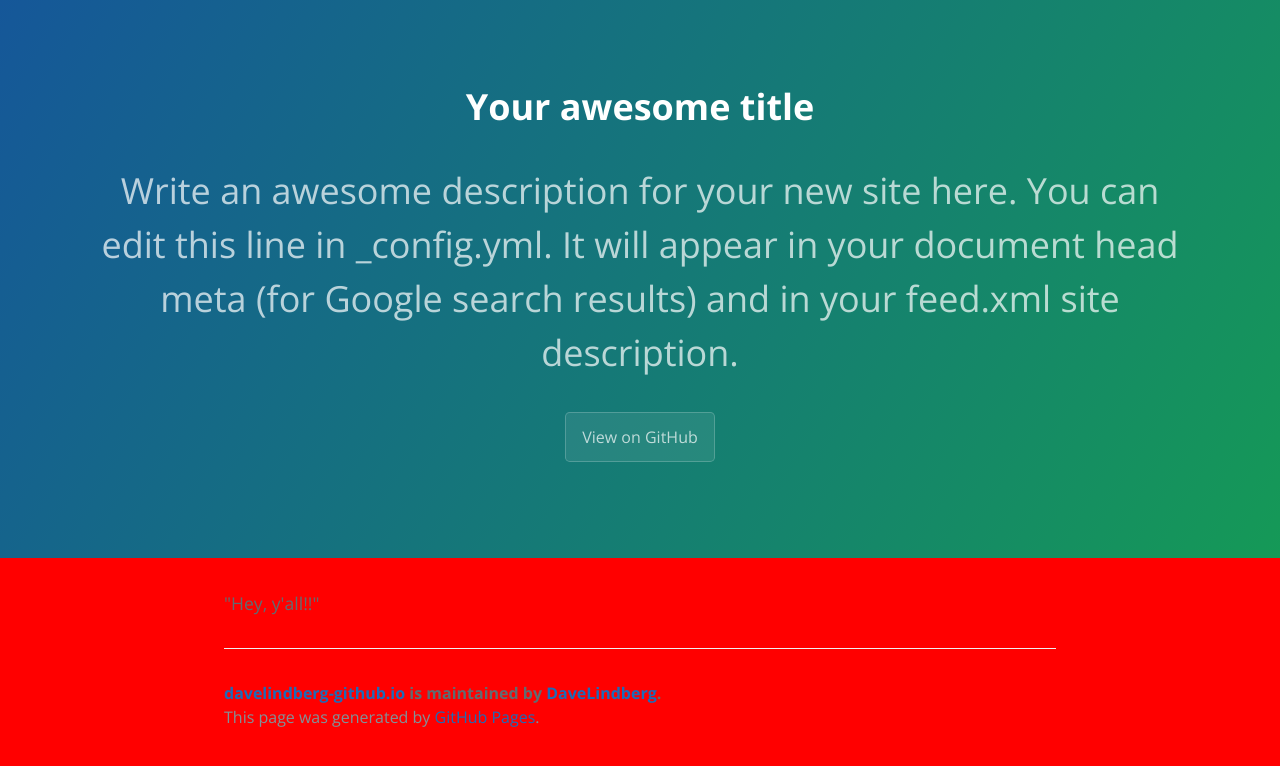
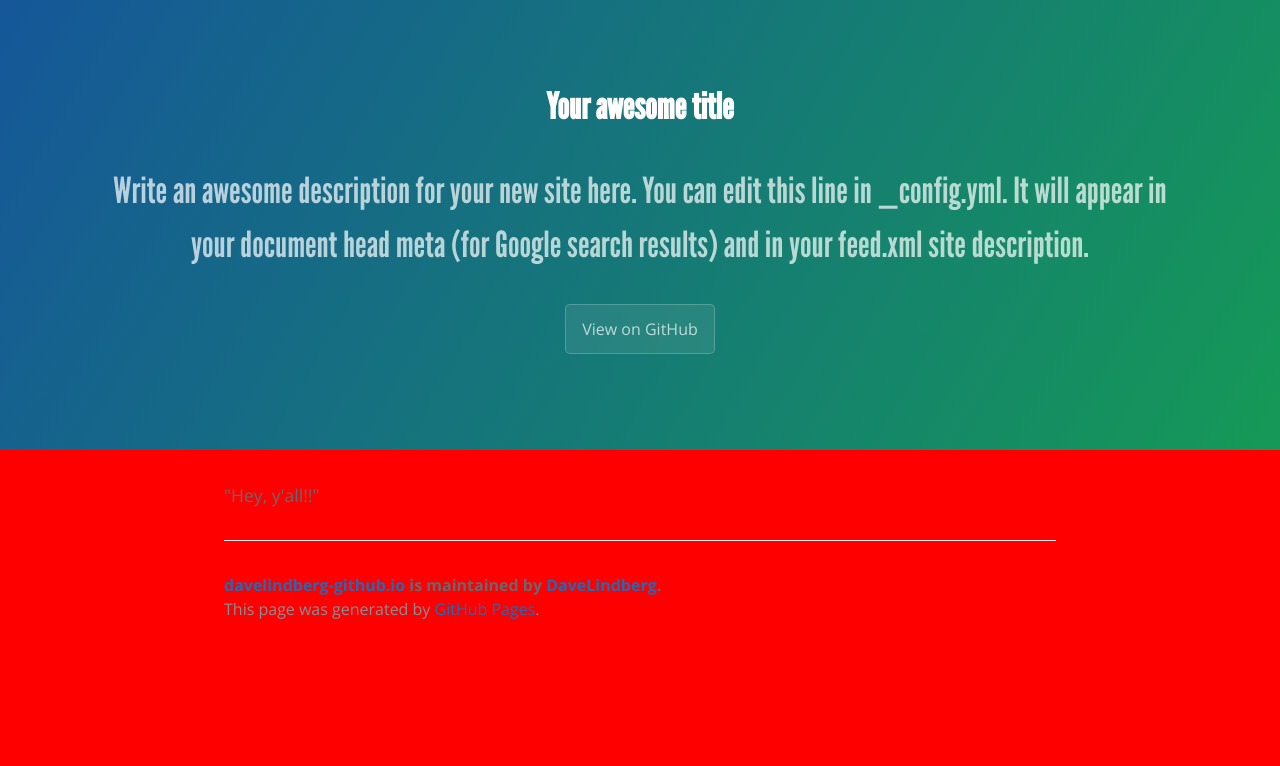
Before and after one commit to DaveLindberg/davelindberg-github.io, a Jekyll site: the page built from src/index.md, in a window 1280 px wide. Shown: the top 766 px of the page. Built offline with Jekyll 4.4.1, drawn with Linux system fonts in a browser that asks for light colours.

Commit message:
added static fontface mixin

```diff
--- a/src/_sass/type.scss
+++ b/src/_sass/type.scss
@@ -1,6 +1,19 @@
 
+
+@font-face {
+    font-family: 'league_gothicregular';
+    src: url('../fonts/leaguegothic-regular-webfont.eot');
+    src: url('../fonts/leaguegothic-regular-webfont.eot?#iefix') format('embedded-opentype'),
+         url('../fonts/leaguegothic-regular-webfont.woff') format('woff'),
+         url('../fonts/leaguegothic-regular-webfont.ttf') format('truetype'),
+         url('../fonts/leaguegothic-regular-webfont.svg#league_gothicregular') format('svg');
+    font-weight: normal;
+    font-style: normal;
+
+}
 
 h1, h2, h3, h4 {
   font-size: 36px !important;
   font-decoration: underline !important;
+  font-family: 'league_gothicregular';
 }
--- a/src/assets/css/styles.scss
+++ b/src/assets/css/styles.scss
@@ -1,5 +1,7 @@
 ---
 ---
+$baseurl: '{{ site.baseurl }}';
+
 
 @import "type.scss";
 
```
Also changed, not shown: src/assets/fonts/leaguegothic-condensedregular-webfont.ttf (added), src/assets/fonts/leaguegothic-condensedregular-webfont.woff (added), src/assets/fonts/leaguegothic-regular-webfont.ttf (added), src/assets/fonts/leaguegothic-regular-webfont.woff (added), 4 other files.
